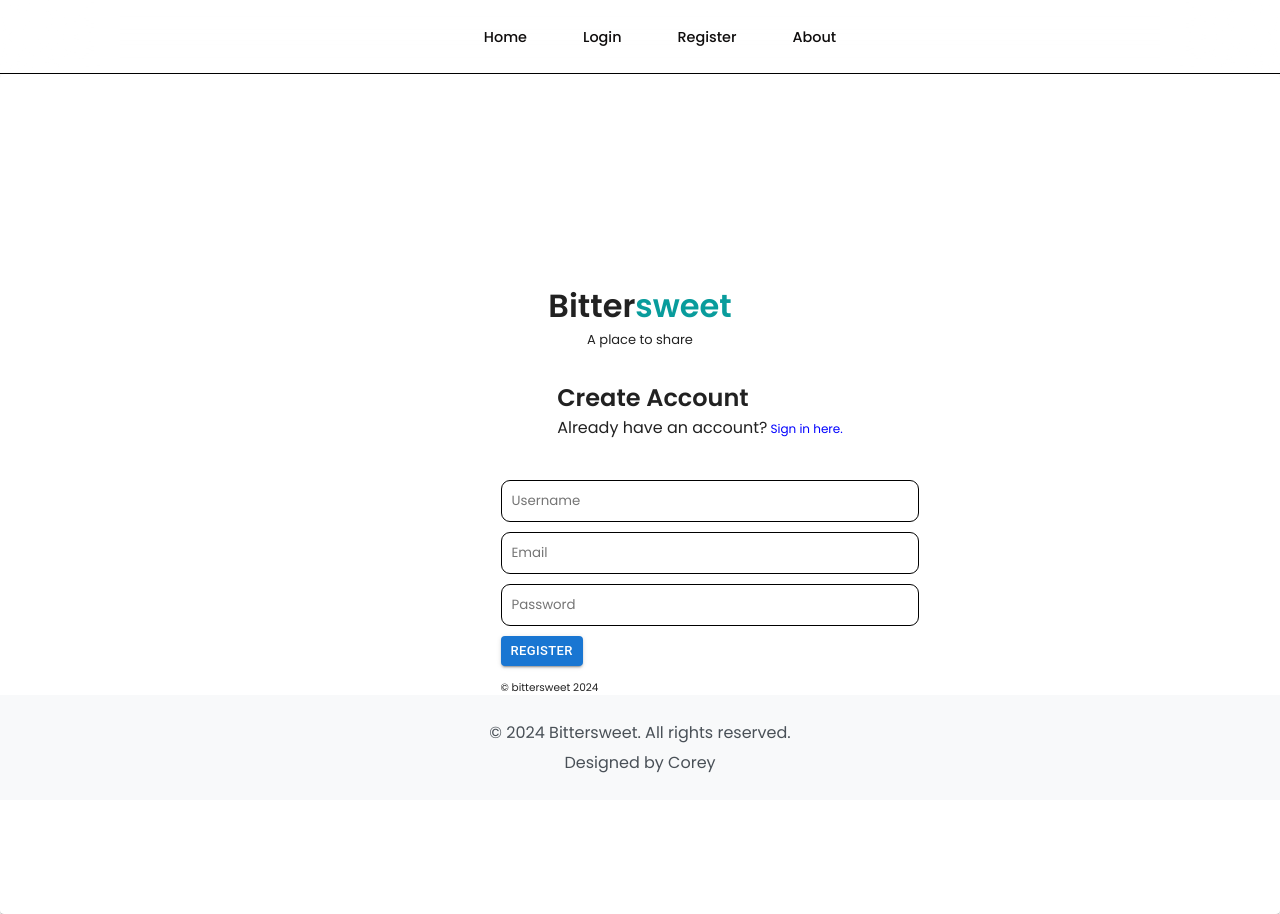
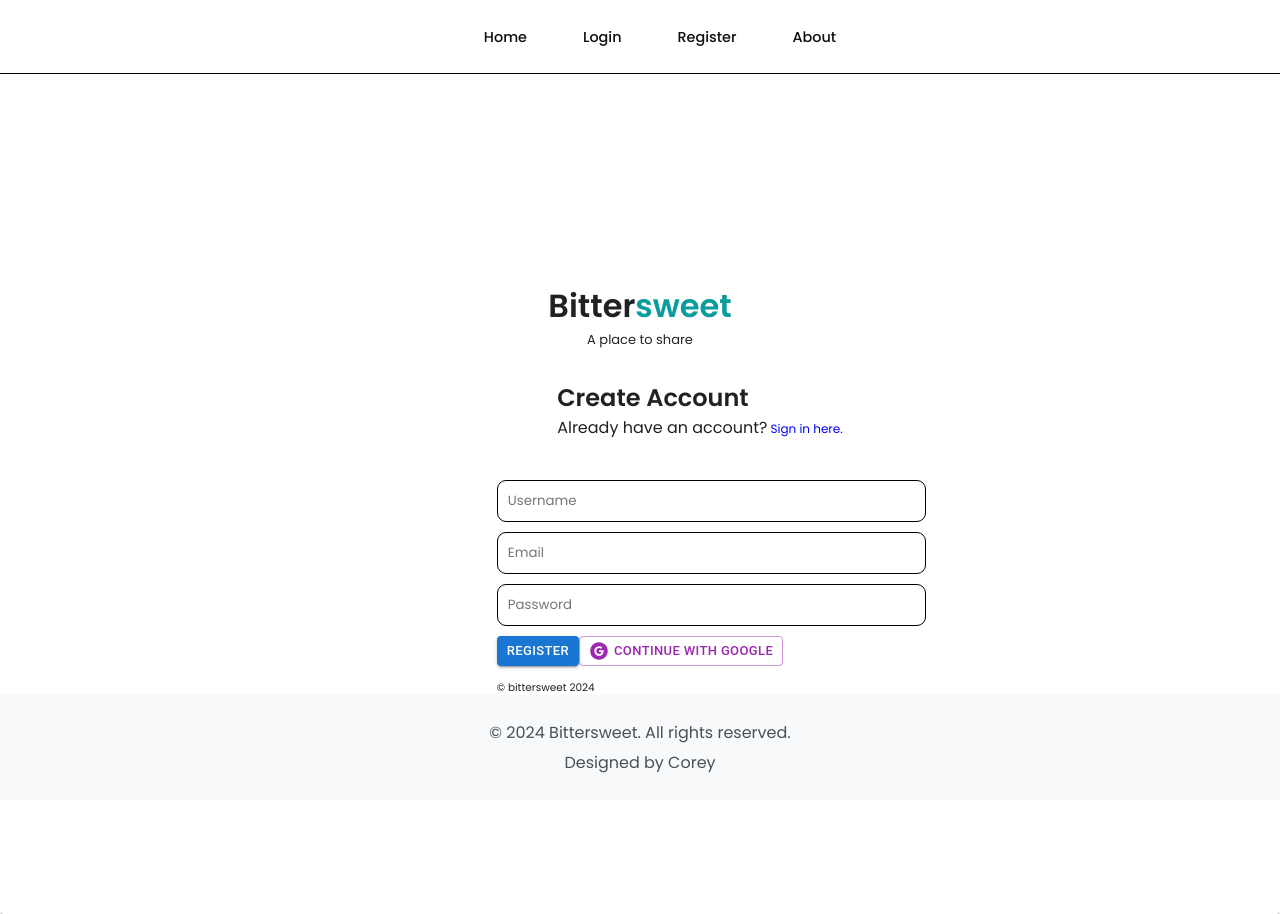
Before and after one commit to sombas100/bittersweet, a React (Vite) app in the folder client/: page /register in a window 1280 px wide. Built offline with nearby package versions, Linux system fonts and the light colour scheme.

Commit message:
Add OAuth to login and register components

```diff
--- a/client/src/components/About.jsx
+++ b/client/src/components/About.jsx
@@ -5,7 +5,7 @@ const About = () => {
   return (
     <div className='about'>Founded in 2024, Bittersweets is a dynamic and vibrant platform that aims to provide users with a space to express themselves freely and creatively. Our journey began with a simple yet powerful vision: to create a community where individuals can share their thoughts, ideas, stories, and experiences with the world.
 
-    At Bittersweets, we believe in the power of storytelling. Whether it's sharing personal anecdotes, discussing passions, or exploring diverse topics, our platform is designed to empower users to unleash their creativity and connect with like-minded individuals from across the globe.
+    At Bittersweet, we believe in the power of storytelling. Whether it's sharing personal anecdotes, discussing passions, or exploring diverse topics, our platform is designed to empower users to unleash their creativity and connect with like-minded individuals from across the globe.
 
     Since our inception, we have been dedicated to fostering a supportive and inclusive environment where every voice is heard and respected. Our mission is to inspire, inform, and entertain our audience through engaging content that sparks conversation and fosters meaningful connections.
 
--- a/client/src/components/OAuth.jsx
+++ b/client/src/components/OAuth.jsx
@@ -8,7 +8,6 @@ import axios from 'axios'
 import { useNavigate } from 'react-router-dom';
 
 const OAuth = ({ setAuthenticated }) => {
-    console.log(setAuthenticated)
     const navigate = useNavigate();
 
     const handleGoogleClick = async () => {
--- a/client/src/components/Register.jsx
+++ b/client/src/components/Register.jsx
@@ -5,8 +5,9 @@ import { Link } from 'react-router-dom'
 import Button from '@mui/material/Button';
 import Card from '@mui/material/Card';
 import CardContent from '@mui/material/CardContent';
+import OAuth from './OAuth';
 
-const Register = () => {
+const Register = ({ setAuthenticated }) => {
   const navigate = useNavigate()
   const [formData, setFormData] = useState({
     username: '',
@@ -82,6 +83,7 @@ const handleSubmit = async e => {
             />
           </div>
           <Button type='submit' size='small' variant="contained">Register</Button>
+          <OAuth setAuthenticated={setAuthenticated} />
           <footer><span className='copyright'>© bittersweet 2024</span></footer>
         </form>
       </div>
```
